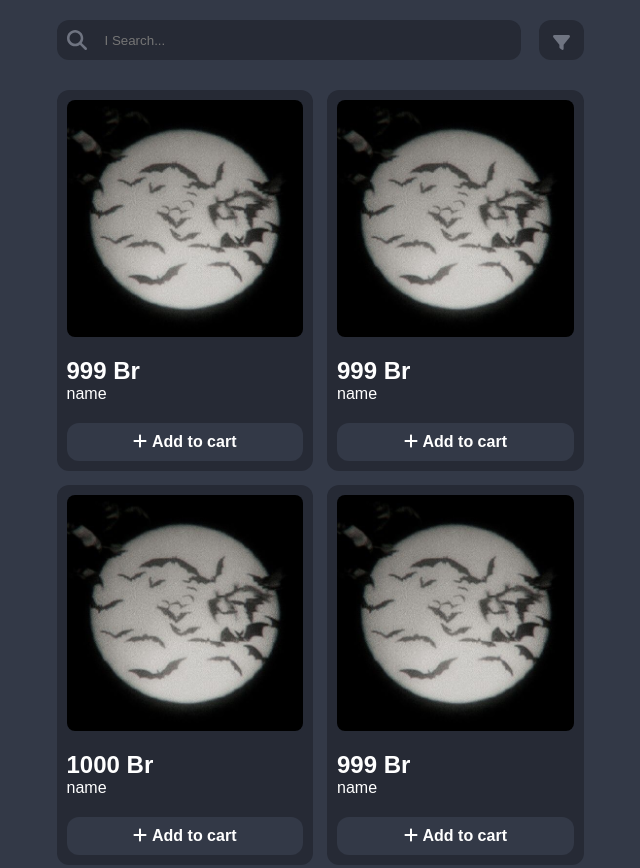
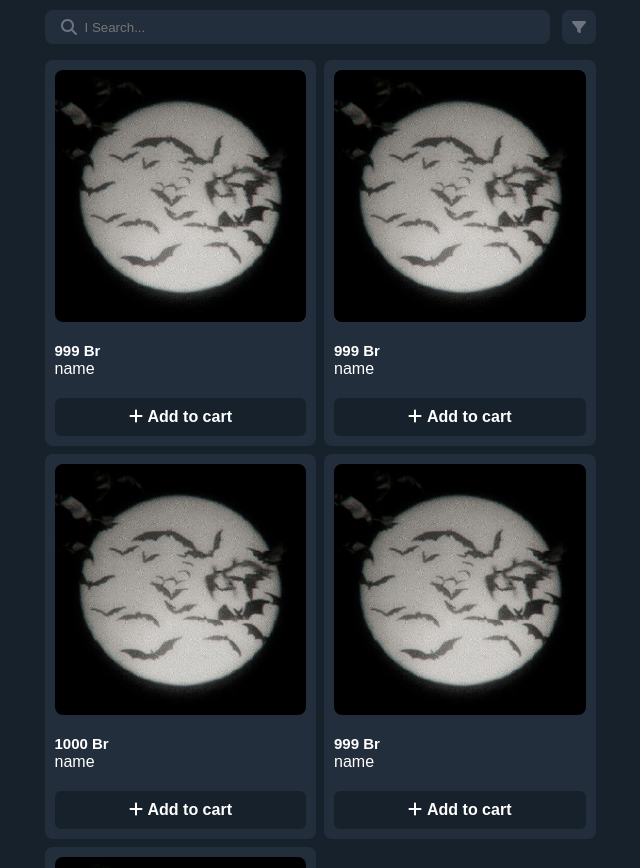
Before and after one commit to kendyiand/kendyiand.github.io, a website built with webpack: page src/index.html in a window 1280 px wide. Shown: the top 868 px of the page, without its empty margins (320-960 px from the left). Built offline with nearby package versions, Linux system fonts and the light colour scheme.

Commit message:
refactor styles

```diff
--- a/src/style/scss/app.scss
+++ b/src/style/scss/app.scss
@@ -3,9 +3,10 @@ $color_2: #fff;
 $color_3: #6f7481;
 $color_4: #bd5454;
 $font-family_1: Arial, Helvetica, sans-serif;
-$background-color_1: #262A35;
-$background-color_2: #333947;
+$background-color_1: #232e3c;
+$background-color_2: #17212b;
 $background-color_3: #454d60;
+
 
 /*@media (max-width: 390px) {*/
 /*    .product {*/
@@ -25,7 +26,6 @@ body {
     margin: 0;
     background-color: $background-color_2;
     width: 100%;
-    //height: 100vh;
     display: flex;
     justify-content: center;
     align-items: start;
@@ -39,16 +39,16 @@ body {
     display: flex;
     justify-content: start;
     flex-direction: column;
-    padding: 20px;
-    gap: 30px;
+    padding: 10px 8px;
+    gap: 16px;
     overflow: hidden;
 }
 .header {
     display: flex;
-    height: 40px;
+    height: 34px;
     width: 100%;
     flex-wrap: nowrap;
-    gap: 18px;
+    gap: 12px;
     position: sticky;
     top: 0;
     z-index: 100;
@@ -57,14 +57,17 @@ body {
     width: 100%;
     display: flex;
     flex-direction: row;
-    padding: 10px;
-    gap: 18px;
+    align-items: center;
+    height: 34px;
+    padding: 6px 16px;
+    gap: 8px;
     background-color: $background-color_1;
-    border-radius: 12px;
+    border-radius: 8px;
+
     input {
         width: 100%;
         padding: 0;
-        background: #262A35;
+        background: $background-color_1;
         border: none;
         color: $color_2;
         outline: none;
@@ -79,34 +82,45 @@ body {
 }
 .header__settings-button {
     background-color: $background-color_1;
-    padding: 14px;
+    padding: 6px;
+    height: 34px;
+    width: 34px;
+    display: flex;
+    align-items: center;
+    justify-content: center;
+    flex-shrink: 0;
     cursor: pointer;
     border: none;
     outline: none;
-    border-radius: 12px;
+    border-radius: 8px;
 }
 .fa-filter {
-    font-size: 17px;
+    font-size: 14px;
     color: $color_3;
 }
 .fa-magnifying-glass {
-    font-size: 20px;
+    font-size: 16px;
     color: $color_3;
 }
 .products {
     display: flex;
     flex-wrap: wrap;
-    gap: 14px;
+    gap: 8px;
     //overflow-y: auto;
 }
 .product {
-    flex: 0 0 calc(50% - 7px);
+    flex: 0 0 calc(50% - 4px);
     padding: 10px;
     background-color: $background-color_1;
-    border-radius: 12px;
+    border-radius: 8px;
     display: flex;
     flex-direction: column;
     gap: 20px;
+
+    &__price {
+        font-size: 15px;
+        line-height: 18px;
+    }
 }
 .product__image {
     width: 100%;
@@ -122,11 +136,13 @@ body {
 .product__info {
     width: 148px;
 }
+
 .product__name {
     white-space: nowrap;
     overflow: hidden;
     text-overflow: ellipsis;
 }
+
 a {
     text-decoration: none;
     -webkit-tap-highlight-color: rgba(0, 0, 0, 0);
@@ -143,7 +159,7 @@ a {
         width: 100%;
         padding: 10px;
         background-color: $background-color_2;
-        border-radius: 12px;
+        border-radius: 6px;
         display: flex;
         justify-content: center;
         gap: 5px;
```
Also changed, not shown: dist/style.css.
